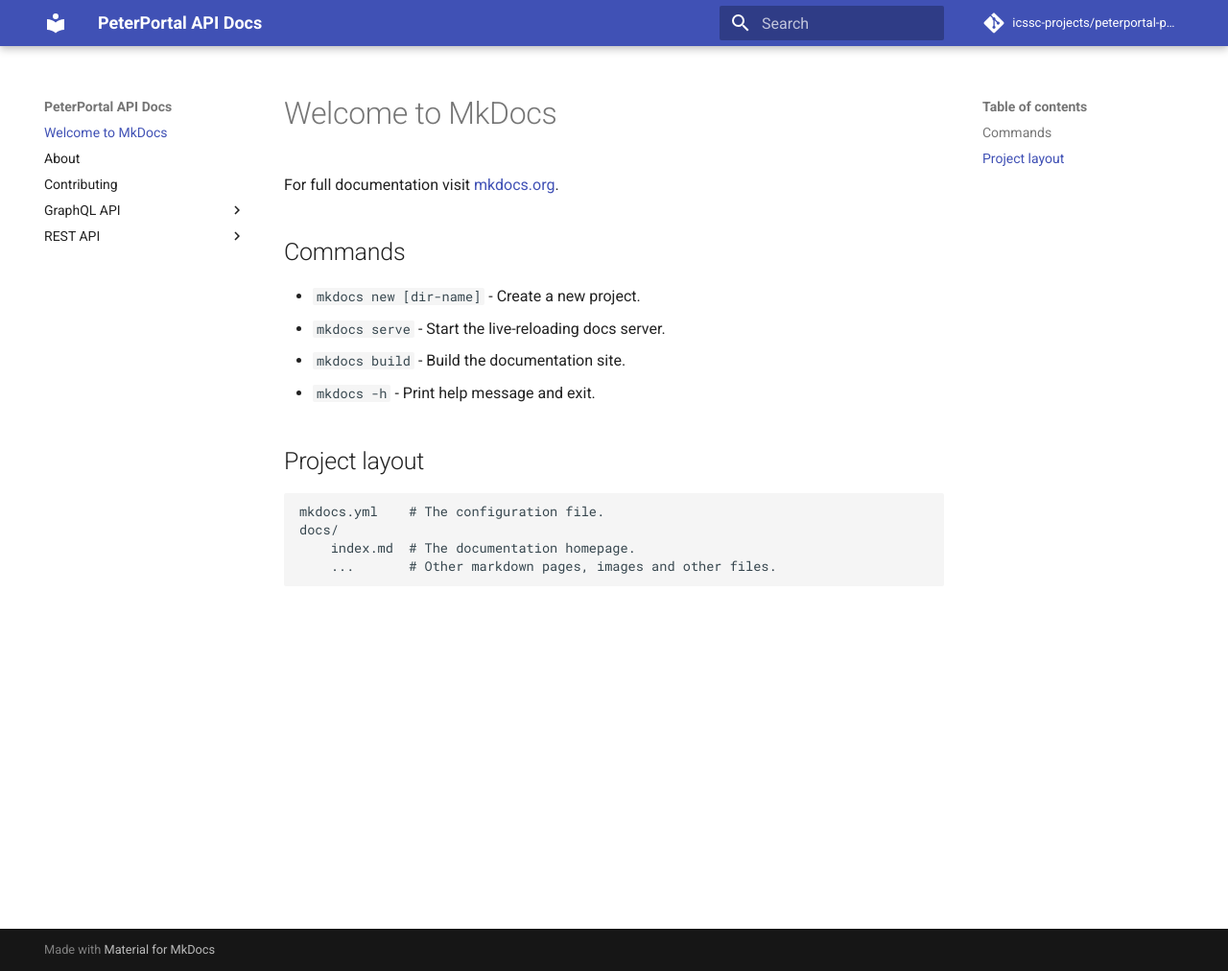
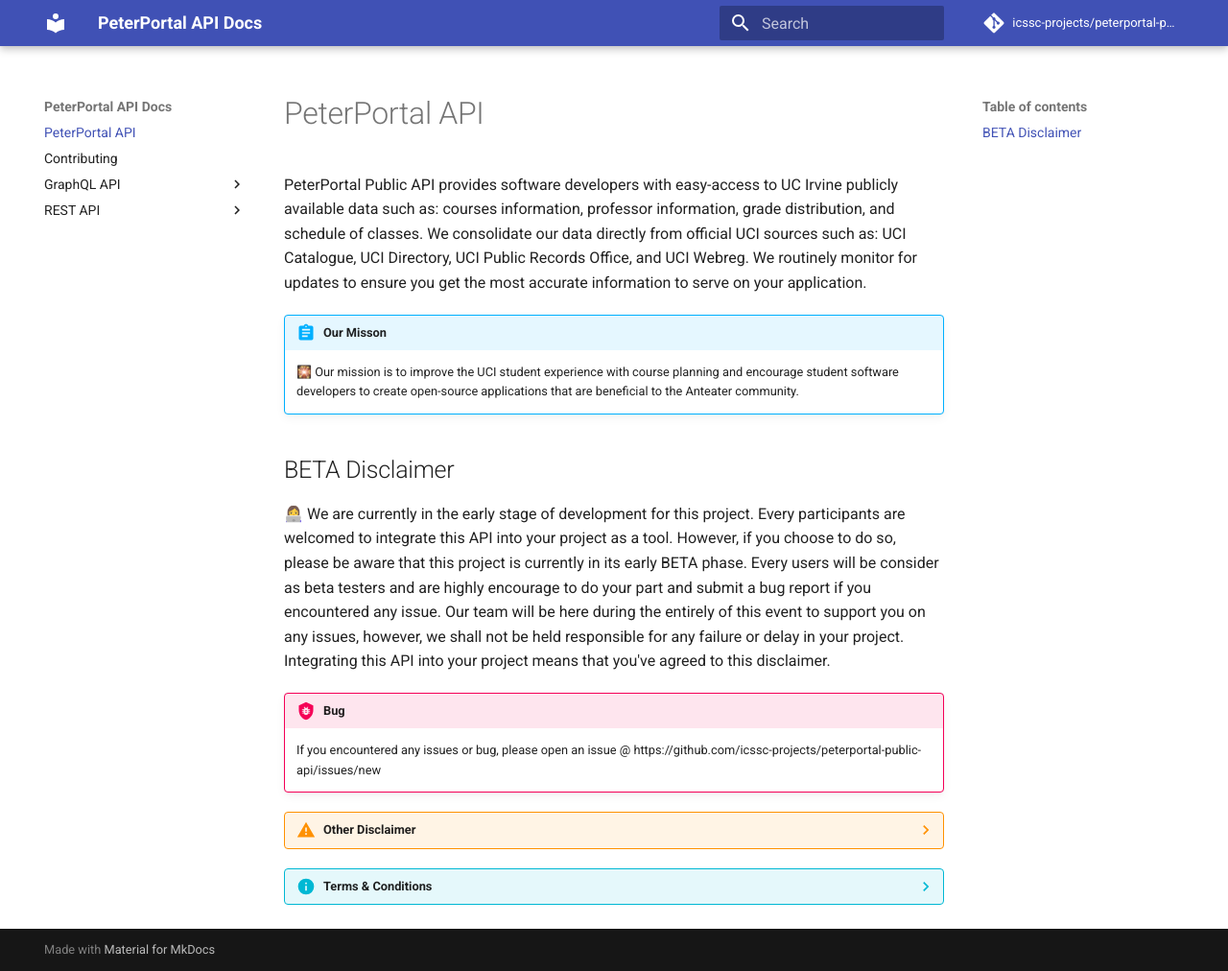
Before and after one commit to icssc/peterportal-public-api, an MkDocs documentation site: the page built from docs/index.md, in a window 1280 px wide and 1012 px high. Shown: the whole window at 96% size. Built offline with MkDocs 1.6.1 and Material for MkDocs 9.7.7, drawn with Linux system fonts in a browser that asks for light colours; comment, search, counter and statistics services are not loaded.

Commit message:
a cool thing called ~~~admonitions~~~

```diff
--- a/docs/index.md
+++ b/docs/index.md
@@ -1,17 +1,19 @@
-# Welcome to MkDocs
+# PeterPortal API
 
-For full documentation visit [mkdocs.org](https://www.mkdocs.org).
+PeterPortal Public API provides software developers with easy-access to UC Irvine publicly available data such as: courses information, professor information, grade distribution, and schedule of classes. We consolidate our data directly from official UCI sources such as: UCI Catalogue, UCI Directory, UCI Public Records Office, and UCI Webreg. We routinely monitor for updates to ensure you get the most accurate information to serve on your application.
 
-## Commands
+!!! abstract "Our Misson"
+    🎇 Our mission is to improve the UCI student experience with course planning and encourage student software developers to create open-source applications that are beneficial to the Anteater community.
 
-* `mkdocs new [dir-name]` - Create a new project.
-* `mkdocs serve` - Start the live-reloading docs server.
-* `mkdocs build` - Build the documentation site.
-* `mkdocs -h` - Print help message and exit.
+## BETA Disclaimer
+👩‍💻 We are currently in the early stage of development for this project. Every participants are welcomed to integrate this API into your project as a tool. However, if you choose to do so, please be aware that this project is currently in its early BETA phase. Every users will be consider as beta testers and are highly encourage to do your part and submit a bug report if you encountered any issue. Our team will be here during the entirely of this event to support you on any issues, however, we shall not be held responsible for any failure or delay in your project. Integrating this API into your project means that you've agreed to this disclaimer.
 
-## Project layout
+!!! bug
+    If you encountered any issues or bug, please open an issue @ https://github.com/icssc-projects/peterportal-public-api/issues/new
 
-    mkdocs.yml    # The configuration file.
-    docs/
-        index.md  # The documentation homepage.
-        ...       # Other markdown pages, images and other files.
+
+??? warning "Other Disclaimer"
+    Although we consolidate our data directly from official UCI sources, this application is by all means, not an official UCI tool. We stride to keep our data as accurate as possible with the limited support we have from UCI. Please take that into consideration while using this API.
+
+??? info "Terms & Conditions"
+    There are no hard policies at the moment for utilizing this tool. However, please refrain from abusing the API by methods such as: sending excessive amount of requests in a small period of time or purposely looking to exploit the system. This is a WebJam, not a CTF event. This tool is here mainly to assist participants in bringing their idea to life to benefit all UCI students. Please don't ruin it for others! 🙂
```
Also changed, not shown: docs/REST-API/endpoints.md (+15 -13 lines), docs/About.md (deleted).
